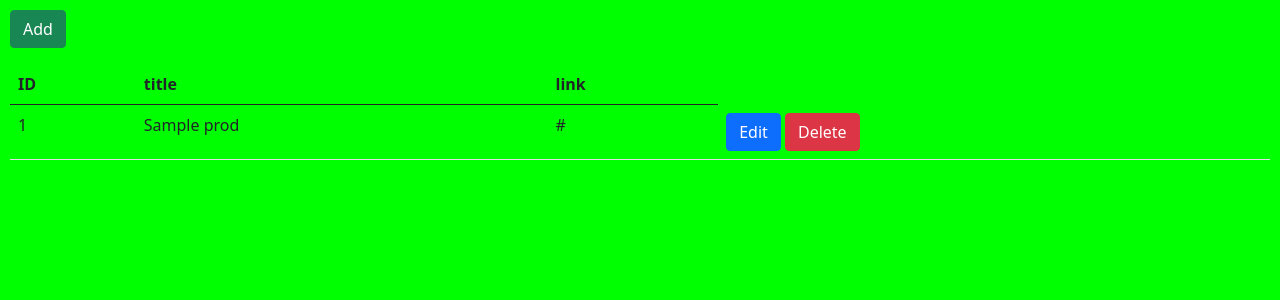
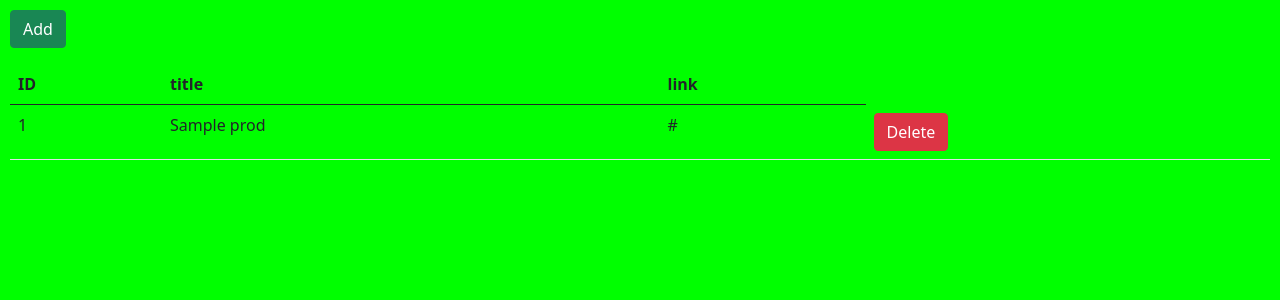
Before and after one commit to web2projectototengo/PHP_Project, a PHP site: page /admin_page.php in a window 1280 px wide. Shown: the top 300 px of the page. Run offline with PHP 8.4, Linux system fonts and the light colour scheme; tables that the repository leaves empty or names only in its code hold one stand-in row (values such as "Sample post").

Commit message:
Add files via upload

```diff
--- a/admin_page.php
+++ b/admin_page.php
@@ -57,7 +57,7 @@ $products = $statement->fetchAll(PDO::FETCH_ASSOC);
       <td><?php echo $products['title'] ?></td>
       <td><?php echo $products['link'] ?></td>
 <td>
-<a href="update.php?id=<?php echo $products['id'] ?>" class="btn btn-primary">Edit</a>
+
 <!--<button type="button" class="btn btn-danger">Delete</button>-->
 <form  action="delete.php" method="post" style="display: inline-block">
   <input type="hidden" name="id" value="<?php echo $products['id'] ?>"/>
```
